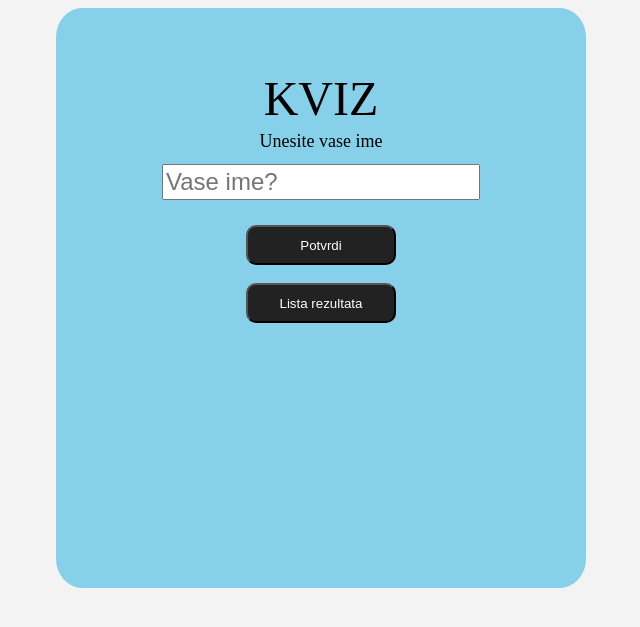
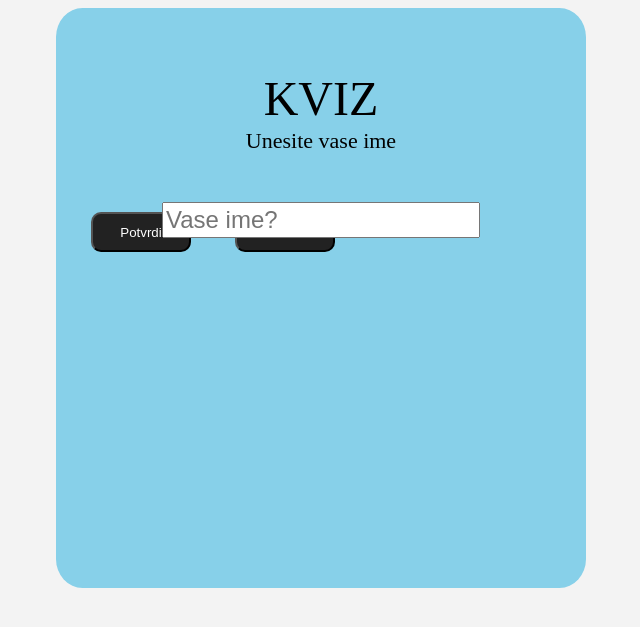
Before and after one commit to miirko99/PIA-homeworks, a PHP site: page / in a window 1280 px wide. Shown: the top 627 px of the page, without its empty margins (319-959 px from the left). Run offline with PHP 8.4, Linux system fonts and the light colour scheme.

Commit message:
Update style.css

```diff
--- a/hw-3/style.css
+++ b/hw-3/style.css
@@ -16,7 +16,7 @@ body{
 	font-size:48px;
 }
 #labelIme{
-	font-size: 18px;
+	font-size: 22px;
 	position:absolute;
 	left:50%;
 	top:23%;
@@ -25,36 +25,45 @@ body{
 #inputIme{
 	height: 30px;
 	font-size: 24px;
-	position:absolute;
+	margin:20px auto;
+	position: absolute;
 	left:50%;
-	top:30%;
-	transform:translate(-50%,-50%)
+	top: 30%;
+	transform:translateX(-50%)
 
 }
-#btnPotvrdi{
-	position:absolute;
-	left:50%;
-	top:40%;
-	transform:translate(-50%,-50%)
-}
-#btnRezultati{
-	position:absolute;
-	left:50%;
-	top:50%;
-	transform:translate(-50%,-50%)
+#zaglavlje{
+	width:100%;
+	height:25% ;
+
 }
 #pitanje{
 	max-height:150px;
 	height:auto;
+	width: 60%;
 	font-size:25px;
 	margin:20px;
 	padding:15px;
 	border-radius:5px;
-	background-color:#fff
+	background-color:#fff;
+}
+#odgovori{
+	height: 60%;
+	display: flex;
+	flex-direction: column;
+}
+#buttons{
+	width:100%;
+	display: flex;
+	height: 15%;
+	position: absolute;
+	left: 0px;
+	bottom: 0px;
 }
 .odgovor{
 	margin:15px;
 	padding:15px;
+	vertical-align: middle;
 	border:1px solid blue;
 	border-radius:5px;
 	flex-grow:1;
@@ -68,23 +77,37 @@ body{
 
 }
 #timer{
-	width:100%;
-	min-height:10px;
+	width:100px;
+	height:100px;
+	border-radius: 50%;
+	background-color: #fffd;
+	position: absolute;
+	right: 20px;
+	top: 20px;
+	text-align: center;
+	font-size: 28px;
+	vertical-align: middle;
 }
-#QIA{
-	height:100%;
-	display:flex;
-	flex-direction:column;
+#timer > div{
+	position:relative;
+	height: 100%;
+	width: 100%;
+}
+#timer >div > div{
+	position: absolute;
+	top: 50%;
+	left: 50%;
+	transform: translate(-50%,-50%);
 }
 .btn{
-	margin:5px auto;
-	height:40px;
-	width:150px;
 	color:white;
 	background-color:#222;
 	border-radius:10px;
 	cursor:pointer;
-
+	flex-grow: 1;
+	margin: 20px;
+	height:40px;
+	min-width: 100px;
 
 }
 .btn:hover{
@@ -97,20 +120,21 @@ body{
 	background-color:red;
 }
 #inputOdg{
-	margin:5px auto;
-	width:200px;
-	height:20px;
+	position: absolute;
+	top:50%;
+	left: 50%;
+	transform:translateX(-50%);
+	width:250px;
+	height:50px;
+	font-size: 22px;
 
 }
 ol{
     font-size: 25px;
 }
-#menu, #retry{
-	margin-left: 175px;
-
-}
 #rezultat{
 	width: 300px;
+	font-size: 22px;
 	background-color: #fffd;
 	padding: 10px;
 	margin:30px auto 10px auto;
```
